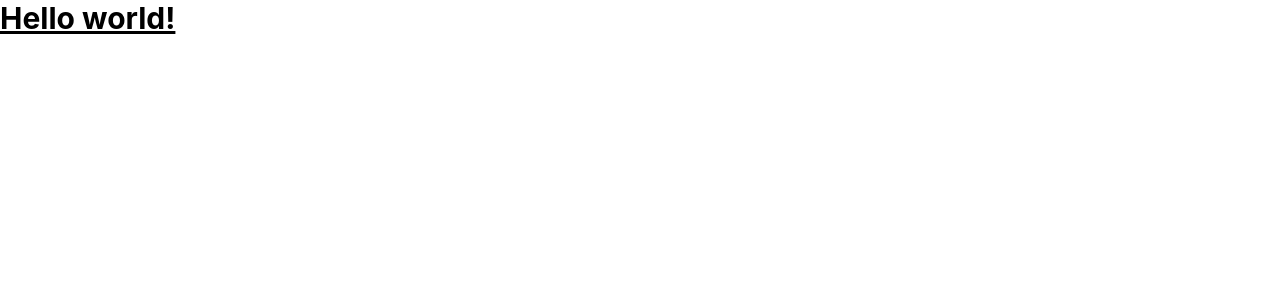
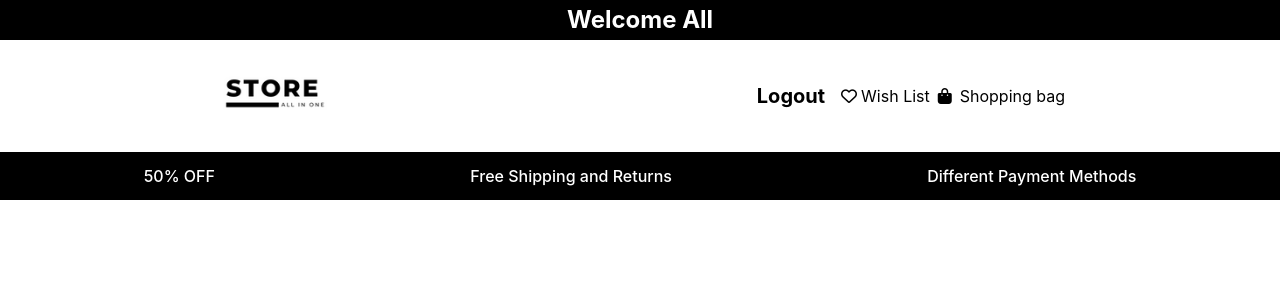
Before and after one commit to alex-njuguna/redux-redux-toolkit, a React (Create React App) app in the folder redux-store/: page / in a window 1280 px wide. Shown: the top 300 px of the page. Built offline with nearby package versions, Linux system fonts and the light colour scheme.

Commit message:
navbar styling

```diff
--- a/redux-store/public/index.html
+++ b/redux-store/public/index.html
@@ -18,6 +18,9 @@
     <link rel="preconnect" href="https://fonts.gstatic.com" crossorigin>
     <link href="https://fonts.googleapis.com/css2?family=Figtree:wght@400;500;600;700&display=swap" rel="stylesheet">
 
+    <!-- fontawesome cdn -->
+    <link rel="stylesheet" href="https://cdnjs.cloudflare.com/ajax/libs/font-awesome/6.5.1/css/all.min.css" integrity="sha512-DTOQO9RWCH3ppGqcWaEA1BIZOC6xxalwEsw9c2QQeAIftl+Vegovlnee1c9QX4TctnWMn13TZye+giMm8e2LwA==" crossorigin="anonymous" referrerpolicy="no-referrer" />
+
     <title>Redux Store</title>
   </head>
   <body>
--- a/redux-store/src/App.js
+++ b/redux-store/src/App.js
@@ -1,9 +1,11 @@
 import "./App.css";
+import Main from "./components/main/Main";
+import Navbar from "./components/navbar/Navbar";
 
 export default function App() {
   return (
     <div className="App">
-      <h1 class="text-3xl font-bold underline">Hello world!</h1>
+      <Navbar />
     </div>
   );
 }
--- /dev/null
+++ b/redux-store/src/components/main/Main.jsx
@@ -0,0 +1,3 @@
+export default function Main() {
+    <div>Main</div>
+}
--- /dev/null
+++ b/redux-store/src/components/navbar/Navbar.jsx
@@ -0,0 +1,43 @@
+import logo from "../../assets/images/logo.png";
+
+export default function Navbar() {
+  return (
+    <>
+      <div className="bg-black p-2 w-full">
+        <h3 className="text-white font-bold text-center text-2xl leading-none tracking-none">
+          Welcome All
+        </h3>
+      </div>
+      <div className="flex justify-around items-center">
+        <div>
+          <img src={logo} alt="store" className="h-28 w-full" />
+        </div>
+        <div className="flex flex-row items-center">
+          <button className="text-xl font-bold tracking-normal loading-none text-center mr-4">
+            Logout
+          </button>
+          <div className="flex flex-row items-center mr-2">
+            <i className="fa-regular fa-heart mr-1"></i>
+            <p>Wish List</p>
+          </div>
+          <div className="flex flex-row items-center cursor-pointer">
+            <i className="fa-solid fa-bag-shopping mr-2 "></i>
+            <p>Shopping bag</p>
+          </div>
+        </div>
+      </div>
+
+      <div className="bg-black p-4 w-full flex justify-around">
+        <div className="text-white font-medium text-base tracking-normal leading-none text-center">
+          50% OFF
+        </div>
+        <div className="text-white font-medium text-base tracking-normal leading-none text-center">
+          Free Shipping and Returns
+        </div>
+        <div className="text-white font-medium text-base tracking-normal leading-none text-center">
+          Different Payment Methods
+        </div>
+      </div>
+    </>
+  );
+}
```
